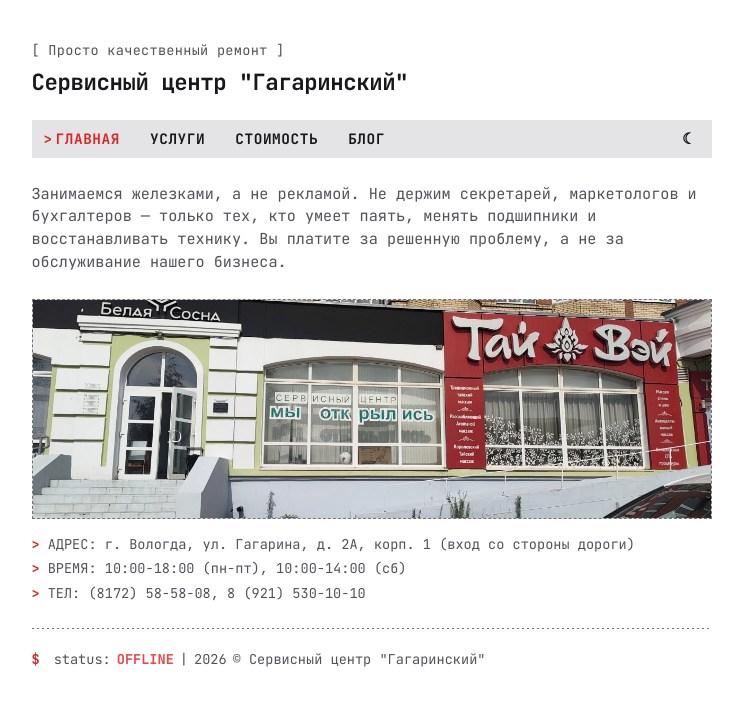
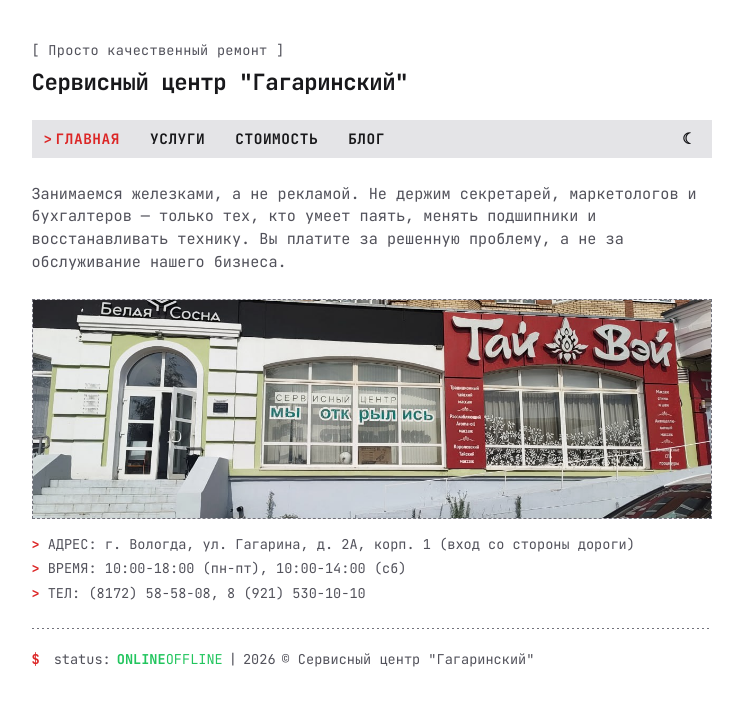
Before and after one commit to polinom11/polinom11.github.io, a Jekyll site: the page index.html, which Jekyll copies as it is, in a window 1280 px wide. Shown: the top 706 px of the page, without its empty margins (261-1004 px from the left). Built offline with Jekyll 4.4.1, drawn with Linux system fonts in a browser that asks for light colours.

Commit message:
Update style.css

```diff
--- a/css/style.css
+++ b/css/style.css
@@ -485,19 +485,18 @@
     flex-wrap: wrap;
 }
 
-.status-online {
-    color: #22c55e;
+/* Вывод статуса через Data-атрибут без задержек */
+#statusIndicator::before {
+    content: attr(data-status);
     font-weight: 700;
 }
 
-.status-offline {
-    color: #ef4444;
-    font-weight: 700;
+#statusIndicator[data-status="ONLINE"] {
+    color: #22c55e;
 }
 
-.status-loading {
-    visibility: hidden;
-    font-weight: 700;
+#statusIndicator[data-status="OFFLINE"] {
+    color: #ef4444;
 }
 
 @media (max-width: 600px) {
```
